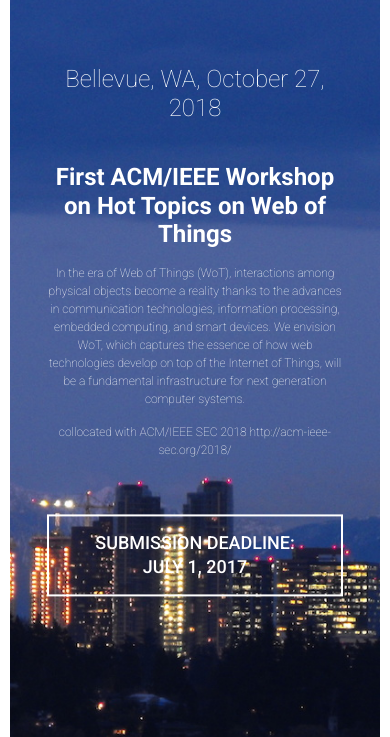
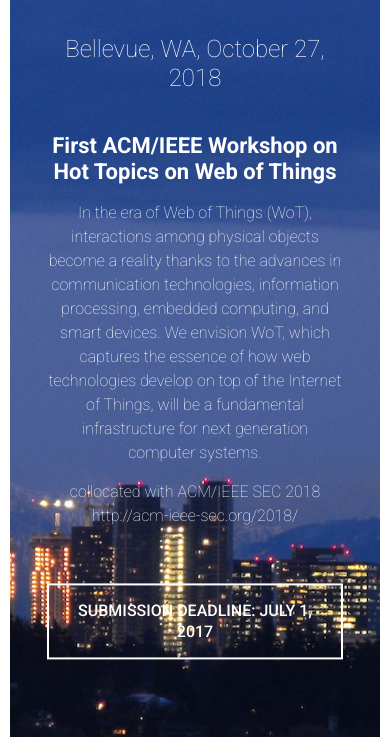
Before and after one commit to hotwot2018/hotwot2018.github.io, a plain HTML site: page index.html in a window 390 px wide. Shown: the part 101-838 px from the top of the page. Drawn offline with Linux system fonts and the light colour scheme; some packages are replaced by stand-ins of ours; files whose address does not match are found by name.

Commit message:
rebuilding site Wed Jun  6 21:33:47 EDT 2018

```diff
--- a/css/style.css
+++ b/css/style.css
@@ -136,7 +136,7 @@ ul {
 .btn {
     padding        : 10px 30px;
     margin-bottom  : 0;
-    font-size      : 16px;
+    font-size      : 14px;
     border-radius  : 0;
     font-weight    : 500;
     border-width   : 2px;
@@ -148,8 +148,8 @@ ul {
     }
 
 .btn-lg {
-    font-size : 18px;
-    padding   : 15px 30px
+    font-size : 16px;
+    padding   : 15px 15px
     }
 
 /*btn-primary*/
@@ -300,7 +300,7 @@ button:focus,
     }
 
     /* 768 */
-@media (max-width : 768px) {
+@media (max-width : 767px) {
 
     .main-menu .nav li {
         text-align : center;
@@ -308,13 +308,13 @@ button:focus,
 
     .main-menu .nav li a {
         /* padding : 5px 0; */
-        /* color: #0e1555; */
+        color: #0e1555;
         /* font-size: 70%; */
         }
 
     .navbar-collapse {
         margin-top : 10px;
-        /* background: #fff; */
+        background: #fff;
         }
     }
 
@@ -359,7 +359,7 @@ button:focus,
     padding               : 0;
     margin                : 0;
     height                : 100vh;
-    min-height            : 700px;
+    min-height            : 800px;
     vertical-align        : middle;
     position              : relative;
     background-attachment : fixed;
@@ -374,7 +374,7 @@ button:focus,
     top               : 50%;
     left              : 0;
     right             : 0;
-    /* height            : 30%; */
+    height            : 30%;
     width             : 100%;
     margin            : 0 auto;
     padding           : 0 10%;
@@ -404,9 +404,10 @@ button:focus,
     margin-top : 40px;
     }
 
-@media (max-width : 600px) {
+@media (max-width : 991px) {
     .jumbotron .content {
         min-height : auto;
+        top: 40%;
         }
 
     .jumbotron .content h1 {
@@ -414,7 +415,37 @@ button:focus,
         }
 
     .jumbotron .content p.lead {
-        font-size : 12px;
+        font-size : 18px;
+        }
+    }
+
+@media (max-width : 768px) {
+    .jumbotron .content {
+        min-height : auto;
+        top: 30%;
+        }
+
+    .jumbotron .content h1 {
+        font-size : 22px;
+        }
+
+    .jumbotron .content p.lead {
+        font-size : 16px;
+        }
+    }
+
+@media (max-width : 320px) {
+    .jumbotron .content {
+        min-height : auto;
+        top: 30%;
+        }
+
+    .jumbotron .content h1 {
+        font-size : 18px;
+        }
+
+    .jumbotron .content p.lead {
+        font-size : 14px;
         }
     }
 
```
